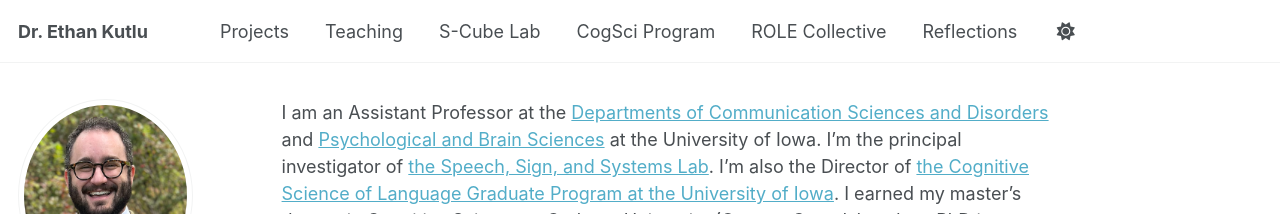
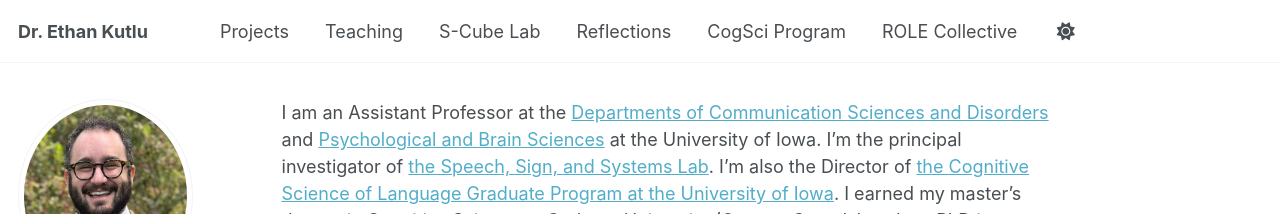
Before and after one commit to ethankutlu/ethankutlu.github.io, a Jekyll site: the page built from _pages/about.md, in a window 1280 px wide. Shown: the top 214 px of the page. Built offline with Jekyll 4.4.1, drawn with Linux system fonts in a browser that asks for light colours; some web fonts are replaced; a script that is not in the unit is left out; part of the change alters nothing that is shown.

```diff
--- a/_data/navigation.yml
+++ b/_data/navigation.yml
@@ -20,14 +20,16 @@ main:
   - title: "S-Cube Lab"
     url: https://s-cube.lab.uiowa.edu/
 
+  - title: "Reflections"
+    url: https://substack.com/@letterstomytremors
+
   - title: "CogSci Program"
     url: https://cogscilang.grad.uiowa.edu/
 
   - title: "ROLE Collective"
     url: https://www.rolecollective.org/
 
-  - title: "Reflections"
-    url: https://substack.com/@ethankutlu?
+
 
  # - title: "Portfolio"
   #  url: /portfolio/
```
